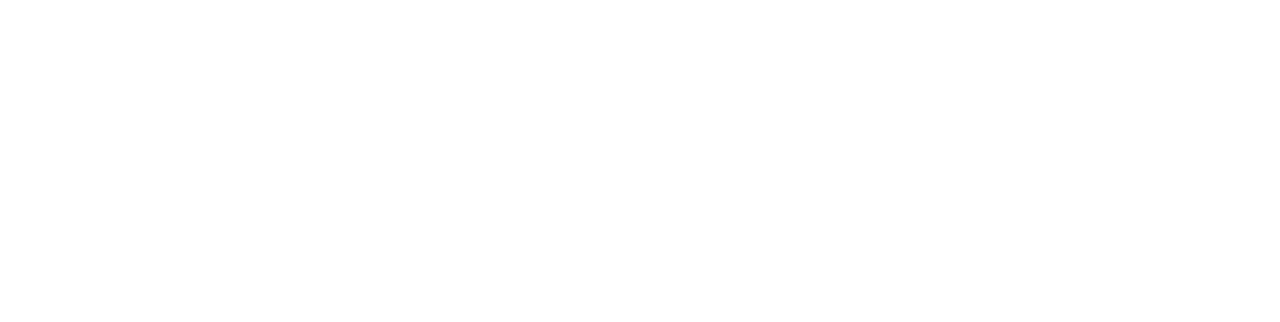
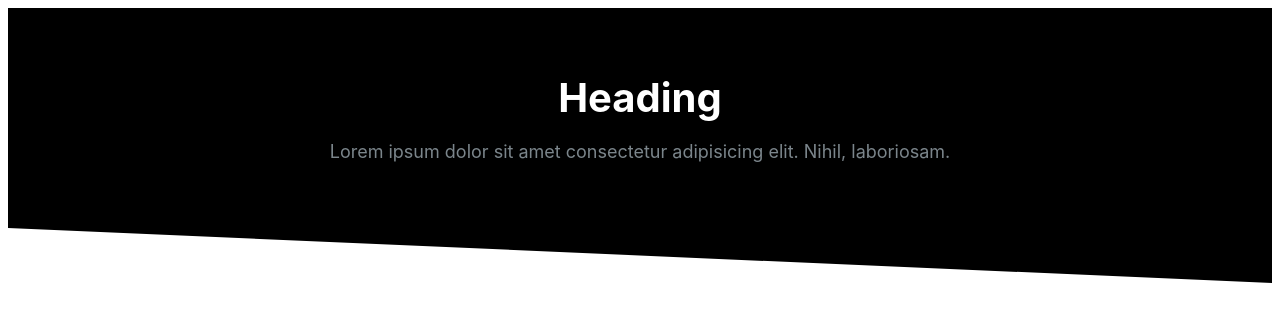
Before and after one commit to mohammedfahadnyc/Cloud-Hosting-Website, a plain HTML site: page index.html in a window 1280 px wide. Drawn offline with Linux system fonts and the light colour scheme.

Commit message:
Define blocks

```diff
--- a/css/styles.css
+++ b/css/styles.css
@@ -678,3 +678,54 @@ we also change the icon style and class dynamically. */
     max-height: 100vh;
     opacity: 1;
 }
+
+
+
+
+/* Blocks */
+/* Blocks are part of page,
+that can contain sections divs etc,
+they can contain many elements but they mainly work as a background element,
+they can be skewed left or right,
+usually they are a section and can contain anything inside. We give our blocks some padding and define some colors for its heading,
+content and background and we can create skewed left or right values,
+for skewing right or left,
+we can just use polygon(clipping) in our class and apply this class to our section. */
+
+
+.block {
+    --padding-vertical: 6rem;
+    padding: var(--padding-vertical) 2rem;
+}
+
+.block__header {
+    text-align: center;
+}
+
+.block__heading {
+    margin-top: 0;
+}
+
+.block--dark {
+    background: #000;
+    color: #7b858b;
+}
+
+.block--dark .block__heading {
+    color: #fff;
+}
+
+.block--skewed-right {
+    padding-bottom: calc(var(--padding-vertical) + 4rem);
+    clip-path: polygon(0% 0%, 100% 0%, 100% 100%, 0% 80%);
+}
+
+.block--skewed-left {
+    padding-bottom: calc(var(--padding-vertical) + 4rem);
+    clip-path: polygon(0% 0%, 100% 0%, 100% 80%, 0% 100%);
+}
+
+.container {
+    max-width: 1140px;
+    margin: 0 auto;
+}
--- a/index.html
+++ b/index.html
@@ -6,5 +6,15 @@
     <title>Document</title>
     <link rel="stylesheet" href="/css/styles.css" />
   </head>
-  <body></body>
+  <body>
+    <section class="block block--dark block--skewed-right">
+      <header class="block__header">
+        <h2 class="block__heading">Heading</h2>
+        <p>
+          Lorem ipsum dolor sit amet consectetur adipisicing elit. Nihil,
+          laboriosam.
+        </p>
+      </header>
+    </section>
+  </body>
 </html>
```
Also changed, not shown: components/blocks.html (added, +9 -0 lines).
